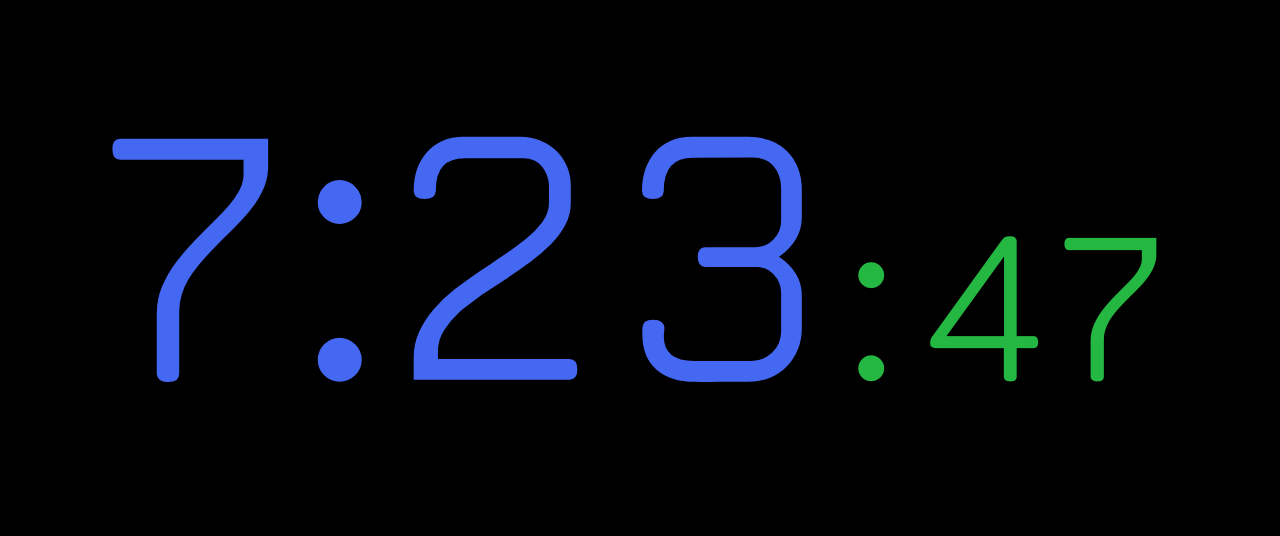
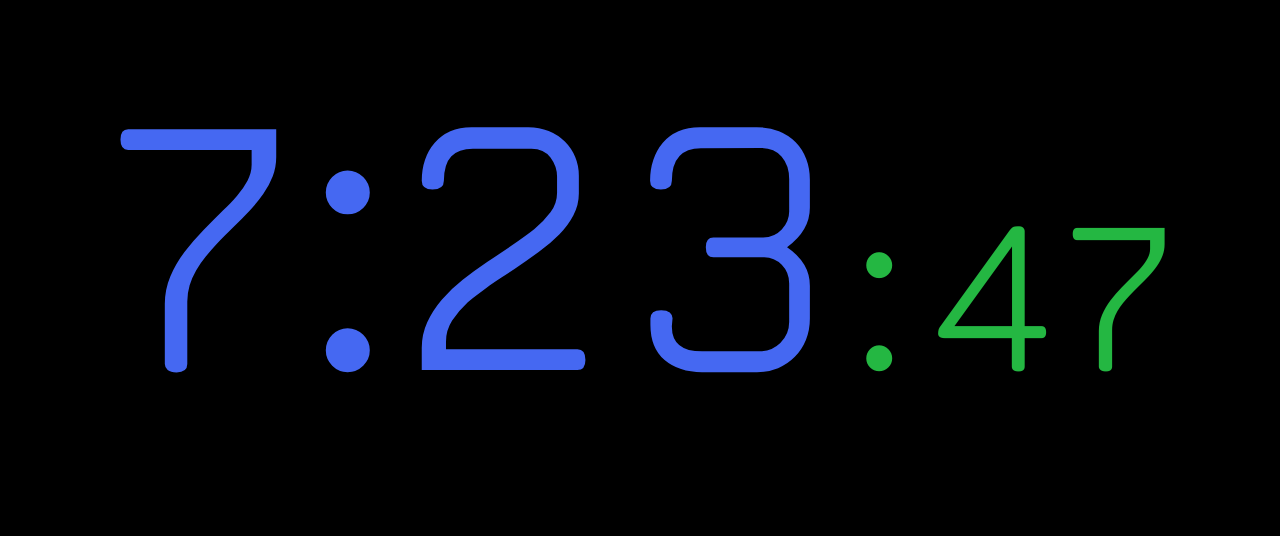
Before and after one commit to mike-seger/7-segment-screen-clock-web, a plain HTML site: page web/index.html in a window 1280 px wide. Shown: the part 264-800 px from the top of the page. Drawn offline with nearby package versions, Linux system fonts and the light colour scheme.

Commit message:
layout fixes 1

```diff
--- a/web/index.html
+++ b/web/index.html
@@ -959,7 +959,6 @@ function applyClockTransform(animated = false) {
   const availableHeight = sizeBudget * vh;
   const renderedDateFontSize = availableHeight * sizing.weightDate;
   const renderedTimeFontSize = availableHeight * sizing.weightTime;
-  const renderedGap = availableHeight * sizing.weightGap;
   const secFontFactor = Number(currentState.secFontFactor);
   const renderedSecFontSize = renderedTimeFontSize * (Number.isFinite(secFontFactor) && secFontFactor > 0 ? secFontFactor : 0.625);
 
@@ -991,75 +990,75 @@ function applyClockTransform(animated = false) {
     el.style.fontSize = `${renderedSecFontSize / numericCorrection}px`;
   });
 
-  // Ink bounds from current content.
-  const dateBounds = getRenderedTextBounds(dateLine) || measureRowInkBounds(dateLine);
-  const timeBounds = getRenderedTextBounds(timeLine) || measureRowInkBounds(timeLine);
-
-  // Gap = gapWeight * time ink height (pre-transform).
-  // Use baseSizing.weightGap (the raw slider value) so per-font gapAdjust
-  // corrections don't distort the user-defined gap ratio.
-  const dateH = dateBounds ? dateBounds.height : 0;
-  const timeH = timeBounds ? timeBounds.height : 0;
-  const targetGap = baseSizing.weightGap * timeH;
-
-  if (timeLine) {
-    if (dateBounds && timeBounds && dateH > 0) {
-      const measuredInkGap = timeBounds.top - dateBounds.bottom;
-      timeLine.style.marginTop = `${targetGap - measuredInkGap}px`;
-    } else {
-      timeLine.style.marginTop = `${renderedGap}px`;
-    }
+  // Measure the natural ink gap between date and time when their boxes are
+  // flush (marginTop = 0).  This is the whitespace that comes from the font's
+  // internal leading — the ink doesn't fill the full line box.  Subtracting it
+  // from marginTop lets gapWeight=0 produce a true 0 px visual ink gap.
+  // clockInner.style.transform is already "none" here, so getBoundingClientRect
+  // inside measureRowInkBounds returns clean layout-space coordinates.
+  let naturalInkGap = 0;
+  if (dateLine && timeLine) {
+    const _di = measureRowInkBounds(dateLine);
+    const _ti = measureRowInkBounds(timeLine);
+    if (_di && _ti) naturalInkGap = Math.max(0, _ti.top - _di.bottom);
   }
 
-  // Total pre-transform ink block height.
-  const totalInkH = dateH + targetGap + timeH;
+  // Gap: visual ink gap = gapWeight × vh.  marginTop is adjusted so that at
+  // gapWeight=0 the ink edges touch (marginTop goes slightly negative to cancel
+  // the natural font whitespace).
+  const targetGap = baseSizing.weightGap * vh;
+  const marginTopPx = targetGap - naturalInkGap;
+  if (timeLine) {
+    timeLine.style.marginTop = `${marginTopPx}px`;
+  }
 
-  // Horizontal-first scale: the wider of date/time ink rows fills SIZE_BUDGET * vw
-  // (when date is wider this means date fills 95%; time fills proportionally less).
-  // Fall back to vertical fit when the scaled height exceeds vh.
+  // Heights and widths in CSS layout space (offsetWidth/Height are unaffected
+  // by CSS transforms on the element itself).
+  const dateH = dateLine ? dateLine.offsetHeight : 0;
+  const timeH = timeLine ? timeLine.offsetHeight : 0;
+  const totalInkH = dateH + marginTopPx + timeH;
+
+  // Width: worst-case time row width from the out-of-tree probe (already in CSS
+  // px since the probe has no transform) vs live element layout widths.
+  const dateW = dateLine ? dateLine.offsetWidth : 0;
+  const timeW = timeLine ? timeLine.offsetWidth : 0;
+  const maxRowW = Math.max(dateW, timeW, getWorstCaseTimeWidth());
+
+  // Scale: satisfy BOTH width and height constraints simultaneously.
+  // min(hScale, vScale) ensures the content never overflows the viewport in
+  // either dimension — critical in portrait/narrow aspect ratios where a
+  // purely horizontal fit would make the total height overflow.
   const orientation = ((rotation % 360) + 360) % 360;
   let scale = 1;
-  const dateW = dateBounds ? dateBounds.width : 0;
-  const timeW = timeBounds ? timeBounds.width : 0;
-  const maxRowW = Math.max(dateW, timeW, getWorstCaseTimeWidth());
   if (maxRowW > 0 && totalInkH > 0) {
     if (orientation % 180 === 0) {
-      const hScale = (sizeBudget * vw) / maxRowW;
-      scale = hScale * totalInkH <= vh ? hScale : (sizeBudget * vh) / totalInkH;
+      scale = Math.min((sizeBudget * vw) / maxRowW, (sizeBudget * vh) / totalInkH);
     } else {
-      const hScale = (sizeBudget * vh) / maxRowW;
-      scale = hScale * totalInkH <= vw ? hScale : (sizeBudget * vw) / totalInkH;
+      scale = Math.min((sizeBudget * vh) / maxRowW, (sizeBudget * vw) / totalInkH);
     }
   } else {
-    // Fallback: fit block CSS box to viewport.
-    const worstTimeWidth = getWorstCaseTimeWidth();
-    const liveDateWidth = dateLine ? dateLine.offsetWidth : 0;
-    const effectiveBlockWidth = Math.max(worstTimeWidth, liveDateWidth) || vw;
-    const blockHeight = clockInner.offsetHeight || vh;
-    if (orientation % 180 === 0) {
-      scale = Math.min(1, vw / effectiveBlockWidth, vh / blockHeight);
-    } else {
-      scale = Math.min(1, vw / blockHeight, vh / effectiveBlockWidth);
-    }
+    scale = Math.min(1, vw / (maxRowW || vw), vh / (totalInkH || vh));
     scale *= SCALE_SAFETY;
   }
 
-  // Calculate unrotated centering & alignment parameters to center ink in viewport.
+  // Calculate unrotated centering parameters using layout-space positions.
+  // clockInner.style.transform is "none" at this point, so offsetLeft/Top on
+  // children give clean CSS-px positions relative to the viewport origin.
   let hLocalOffset = 0;
   let hOffsetVp = 0;
   let vOffsetVp = 0;
 
-  if (timeBounds) {
-    const timeInkCenterX = timeBounds.left + timeBounds.width / 2;
-    hLocalOffset = (vw / 2) - timeInkCenterX;
+  if (timeLine) {
+    const timeBoxCenterX = timeLine.offsetLeft + timeLine.offsetWidth / 2;
+    hLocalOffset = (vw / 2) - timeBoxCenterX;
   }
 
-  const combinedTop = (dateBounds && timeBounds) ? Math.min(dateBounds.top, timeBounds.top) : (dateBounds ? dateBounds.top : (timeBounds ? timeBounds.top : 0));
-  const combinedBottom = (dateBounds && timeBounds) ? Math.max(dateBounds.bottom, timeBounds.bottom) : (dateBounds ? dateBounds.bottom : (timeBounds ? timeBounds.bottom : 0));
+  const blockTop = dateLine ? dateLine.offsetTop : (timeLine ? timeLine.offsetTop : 0);
+  const blockBottom = timeLine ? (timeLine.offsetTop + timeLine.offsetHeight) : (dateLine ? dateLine.offsetTop + dateLine.offsetHeight : 0);
 
-  if (combinedBottom > combinedTop) {
-    const combinedInkCenterY = (combinedTop + combinedBottom) / 2;
-    const vOffset = (vh / 2) - combinedInkCenterY;
+  if (blockBottom > blockTop) {
+    const blockCenterY = (blockTop + blockBottom) / 2;
+    const vOffset = (vh / 2) - blockCenterY;
     const theta = rotation * Math.PI / 180;
     hOffsetVp = -vOffset * scale * Math.sin(theta);
     vOffsetVp = vOffset * scale * Math.cos(theta);
--- a/web/style.css
+++ b/web/style.css
@@ -232,7 +232,7 @@ html, body {
     z-index: 900;
     padding: 0.45rem 0.75rem;
     border-top: 1px solid rgba(4, 251, 98, 0.18);
-    background: rgba(0, 0, 0, 0.72);
+    background: rgba(0, 0, 0, 0.2);
     color: #c8ffd8;
     font-family: monospace;
     font-size: 14px;
```
Also changed, not shown: 1 other file.
